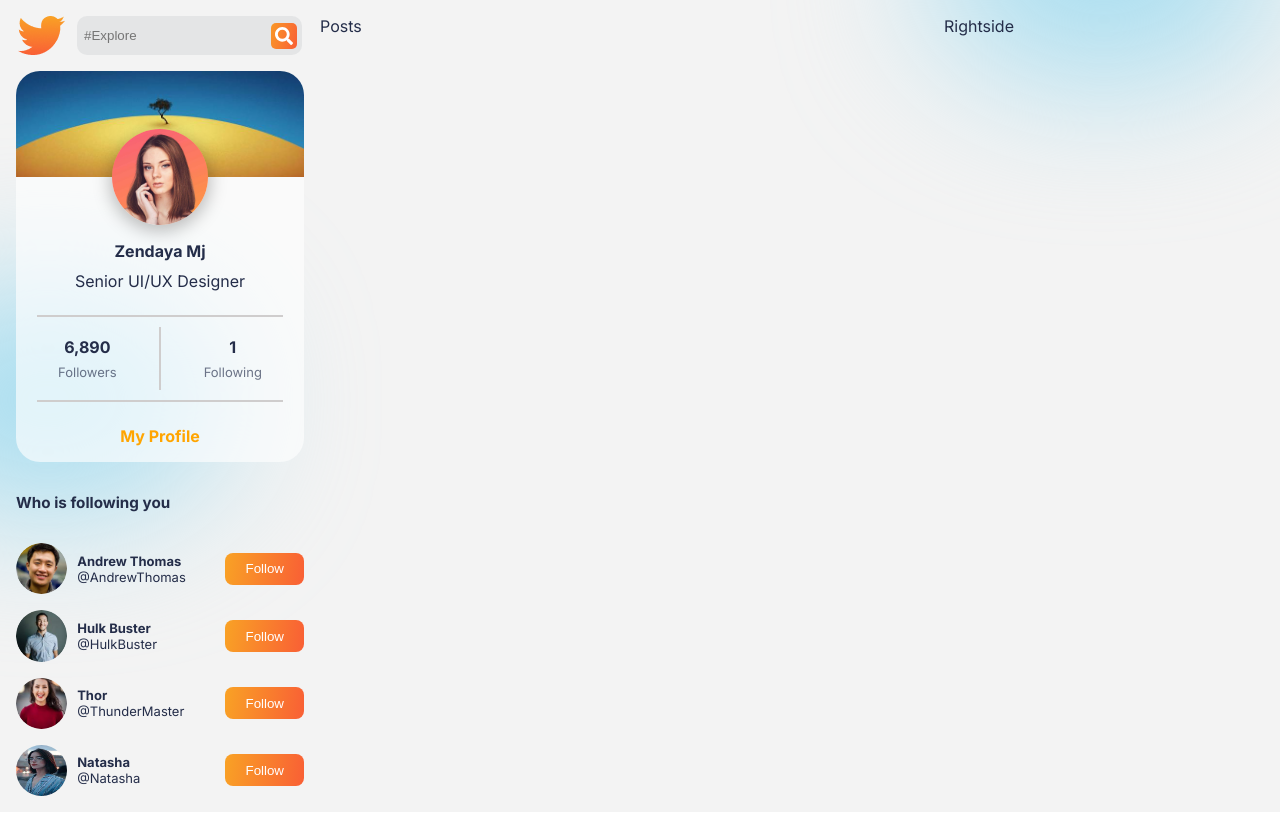
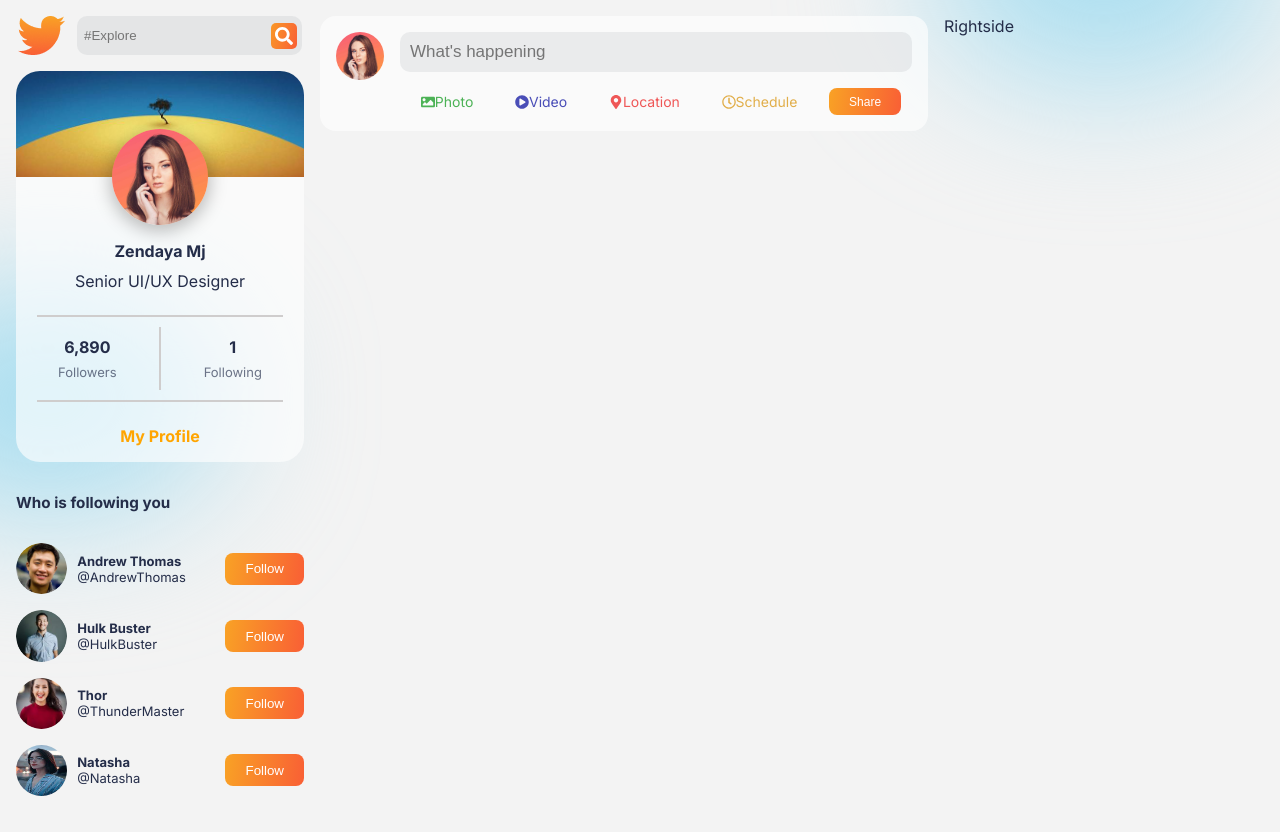
Before and after one commit to theluchadora/social-media-app, a React (Create React App) app in the folder frontend/: page / in a window 1280 px wide. Built offline with nearby package versions, Linux system fonts and the light colour scheme.

Commit message:
Finished PostSide Search bar, layout and photo input

```diff
--- a/frontend/src/App.css
+++ b/frontend/src/App.css
@@ -11,7 +11,7 @@
   --photo: #4CB256;
   --video: #4A4EB7;
   --location: #EF5757;
---shedule: #E1AE4A;
+  --schedule: #E1AE4A;
 }
 
 .App {
--- /dev/null
+++ b/frontend/src/components/PostShare/PostShare.css
@@ -0,0 +1,74 @@
+.PostShare {
+    display: flex;
+    gap: 1rem;
+    background-color: var(--cardColor);
+    padding: 1rem;
+    border-radius: 1rem;
+}
+
+.PostShare>img {
+    border-radius: 50%;
+    width: 3rem;
+    height: 3rem;
+}
+
+.PostShare>div {
+    display: flex;
+    flex-direction: column;
+    width: 90%;
+    gap: 1rem;
+}
+
+.PostShare>div>input {
+    background-color: var(--inputColor);
+    border-radius: 10px;
+    padding: 10px;
+    font-size: 17px;
+    border: none;
+    outline: none;
+}
+
+.postOptions {
+    display: flex;
+    justify-content: space-around;
+}
+
+.option {
+    padding: 5px;
+    padding-left: 10px;
+    padding-right: 10px;
+    border-radius: 10px;
+    display: flex;
+    align-items: center;
+    justify-content: center;
+    font-size: 14px;
+}
+
+.option:hover {
+    cursor: pointer;
+}
+
+.ps-button {
+    padding: 5px;
+    padding-left: 20px;
+    padding-right: 20px;
+    font-size: 12px;
+}
+
+.previewImage {
+    position: relative;
+}
+
+.previewImage>svg {
+    position: absolute;
+    right: 1rem;
+    top: 0.5rem;
+    cursor: pointer;
+}
+
+.previewImage>img {
+    width: 100%;
+    max-height: 17rem;
+    object-fit: cover;
+    border-radius: 0.5rem;
+}
--- /dev/null
+++ b/frontend/src/components/PostShare/PostShare.jsx
@@ -0,0 +1,72 @@
+import React, { useState, useRef } from 'react'
+import './PostShare.css'
+import ProfileImage from '../../img/profileImg.jpg'
+import { FaImage } from "react-icons/fa";
+import { FaPlayCircle } from "react-icons/fa";
+import { FaMapMarkerAlt } from "react-icons/fa";
+import { FaRegClock } from "react-icons/fa";
+import { FaTimes } from "react-icons/fa";
+
+
+
+const PostShare = () => {
+    const [image, setImage] = useState(null)
+    const imageRef = useRef()
+
+    const onImageChange =(event)=>{
+        if(event.target.files && event.target.files[0]){
+            let img = event.target.files[0];
+            setImage({
+                image: URL.createObjectURL(img)
+            })
+        }
+    }
+
+
+  return (
+    <div className="PostShare">
+        <img src={ProfileImage} alt='' />
+        <div>
+           <input type="text" placeholder="What's happening" />
+          <div className="postOptions">
+            <div className='option' style={{color: "var(--photo)"}}
+              onClick={()=>imageRef.current.click()}>
+                <FaImage />
+                Photo
+            </div>
+            <div className='option' style={{color: "var(--video)"}}
+             >
+                <FaPlayCircle />
+                Video
+            </div>
+            <div className='option' style={{color: "var(--location)"}}
+            >
+                <FaMapMarkerAlt />
+                Location
+            </div>
+            <div className='option' style={{color: "var(--schedule)"}}
+            >
+                <FaRegClock />
+                Schedule
+            </div>
+            <button className='button ps-button'>
+                Share
+            </button>
+            <div style={{display: "none"}}>
+                <input type="file" name='myImage' ref={imageRef} onChange={onImageChange}/>
+            </div>
+          </div>
+          {image && (
+            <div className='previewImage'>
+                <FaTimes onClick={()=>setImage(null)}/>
+                <img src={image.image} alt='' />
+            </div>
+
+          )}
+        </div>
+    </div>
+
+  )
+}
+
+export default PostShare
--- /dev/null
+++ b/frontend/src/components/PostSide/PostSide.css
@@ -0,0 +1,7 @@
+.PostSide {
+    display: flex;
+    flex-direction: column;
+    gap: 1rem;
+    height: 100vh;
+    overflow: auto;
+}
--- /dev/null
+++ b/frontend/src/components/PostSide/PostSide.jsx
@@ -0,0 +1,13 @@
+import React from 'react'
+import './PostSide.css'
+import PostShare from '../PostShare/PostShare'
+
+const PostSide = () => {
+  return (
+    <div className="PostSide">
+        <PostShare />
+    </div>
+  )
+}
+
+export default PostSide
--- a/frontend/src/pages/Home/Home.jsx
+++ b/frontend/src/pages/Home/Home.jsx
@@ -1,11 +1,12 @@
 import React from 'react'
 import "./Home.css"
 import ProfileSide from '../../components/profileSide/ProfileSide';
+import PostSide from '../../components/PostSide/PostSide';
 const Home = () => {
   return (
     <div className='Home'>
         <ProfileSide />
-        <div className='postSide'>Posts</div>
+        <PostSide />
         <div className='RightSide'>Rightside</div>
     </div>
   )
```
Also changed, not shown: frontend/src/components/Posts/Posts.jsx (added, +10 -0 lines), frontend/src/components/Posts/Posts.css (added).
